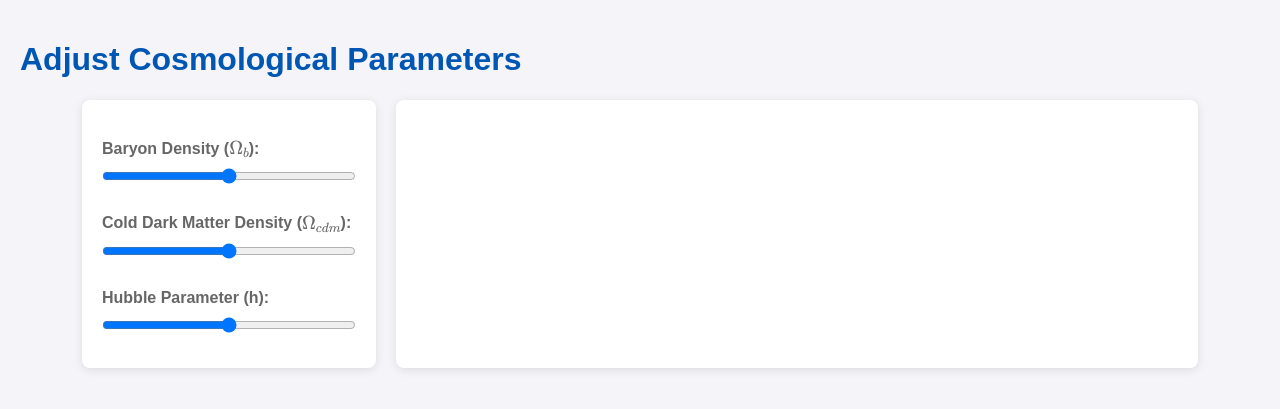
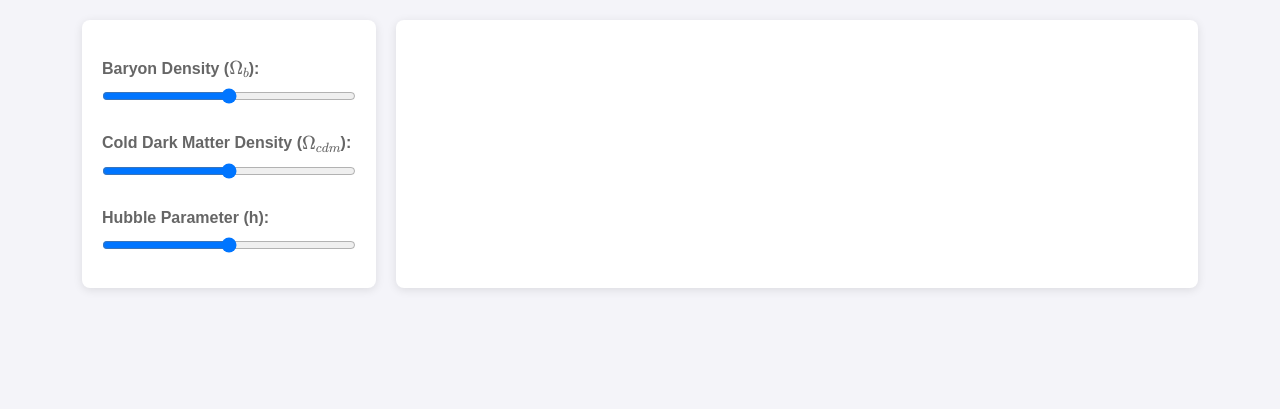
Before and after one commit to JKasaba/powerspectrum, a Flask app: template templates/index.html in a window 1280 px wide. Shown: the top 409 px of the page. Run offline with Flask 3, Linux system fonts and the light colour scheme; the template is opened without the code that fills it, so the values that code supplies are empty.

Commit message:
more ui cleanups

```diff
--- a/templates/index.html
+++ b/templates/index.html
@@ -34,9 +34,6 @@
             box-shadow: 0 2px 10px rgba(0,0,0,0.1);
             margin-left: 20px; /* Adds some space between the form and the output */
         }
-        h1, h2 {
-            color: #0056b3;
-        }
         label {
             font-weight: bold;
             display: block;
@@ -64,7 +61,6 @@
     </script>
 </head>
 <body>
-    <h1>Adjust Cosmological Parameters</h1>
     <div class="container">
         <div class="form-container">
             <form id="params_form" method="post">
```
